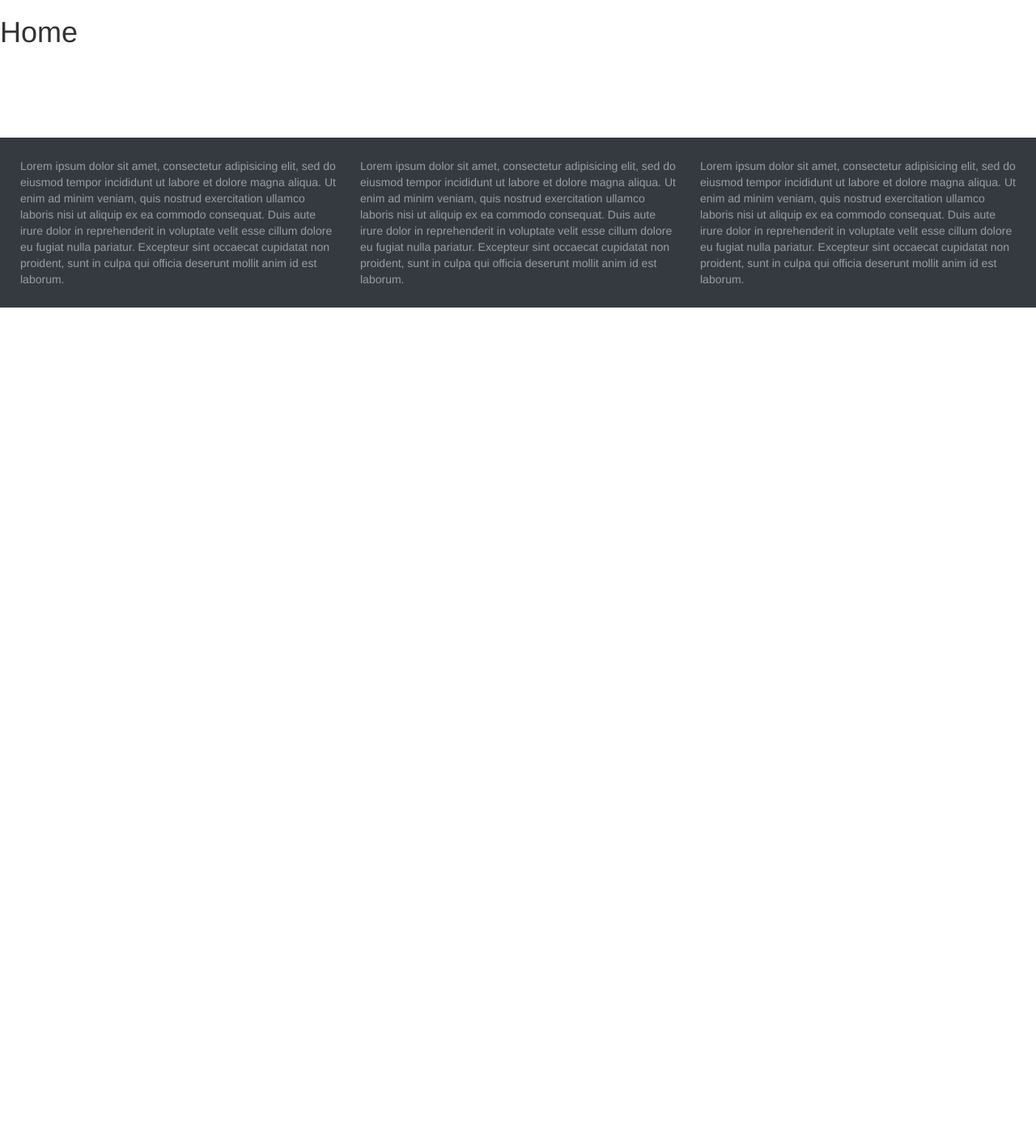
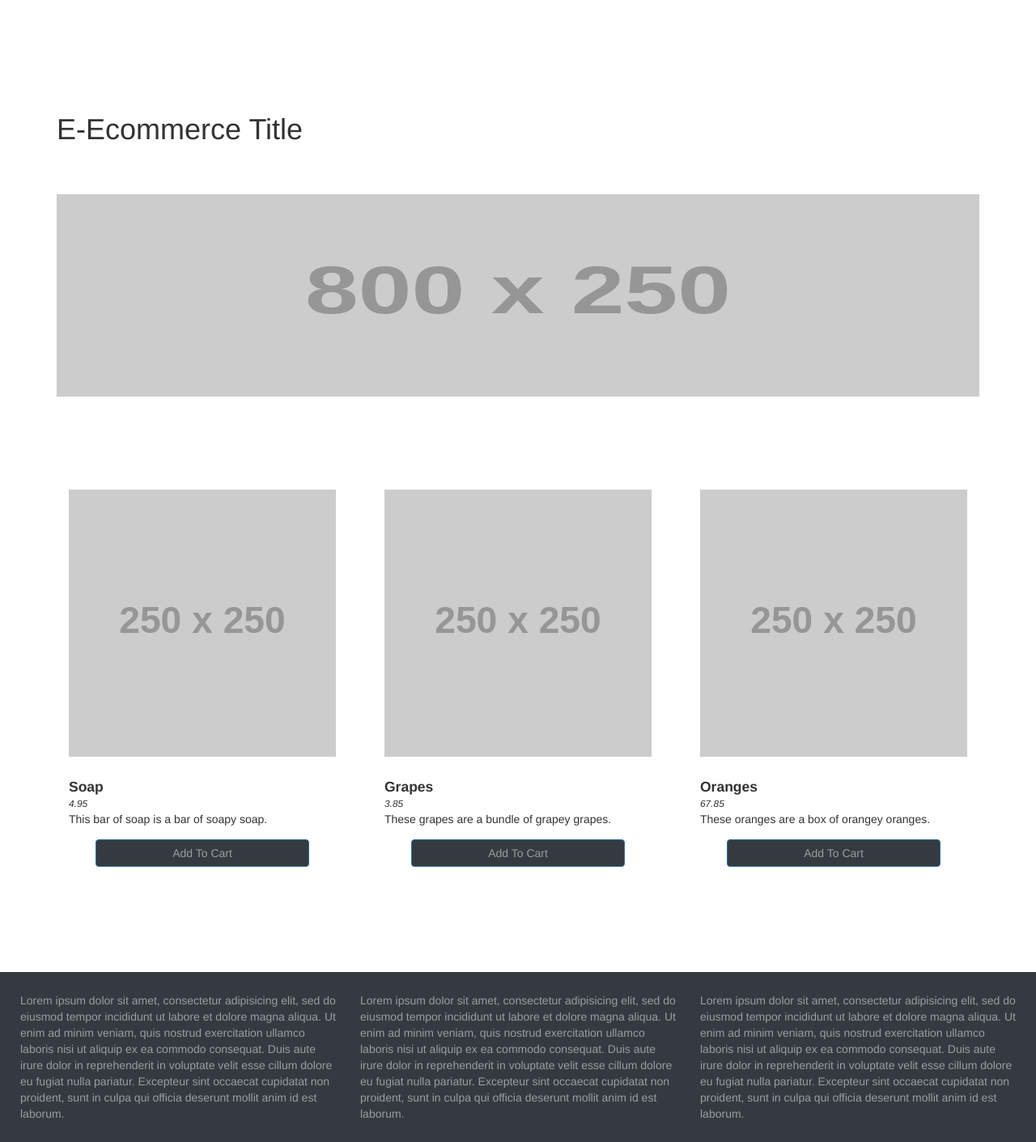
Before and after one commit to jbabi0/Twitter_Ecommerce, a Flask app: page / in a window 1280 px wide. Shown: the part 56-1467 px from the top of that part at 81% size. Before the commit the page ends 800 px from the top of that part, so only its background shows below. Run offline with Flask 2, Linux system fonts and the light colour scheme; the page is wider than the window, and the part outside it is not shown; some libraries are stand-ins or nearby versions.

Commit message:
Home page completed merge with master

```diff
--- a/app/routes.py
+++ b/app/routes.py
@@ -7,4 +7,27 @@ from flask import render_template, url_for, redirect
 @app.route('/')
 @app.route('/index')
 def index():
-    return render_template('index.html')
+    products = {
+    101:    {
+            "id": 101,
+            "title": "Soap",
+            "price": 4.95,
+            "url": "http://placehold.it/250x250",
+            'desc': "This bar of soap is a bar of soapy soap."
+            },
+    102:    {
+            "id": 102,
+            "title": "Grapes",
+            "price": 3.85,
+            "url": "http://placehold.it/250x250",
+            "desc": "These grapes are a bundle of grapey grapes."
+    },
+    103:    {
+            "id": 103,
+            "title": "Oranges",
+            "price": 67.85,
+            "url": "http://placehold.it/250x250",
+            "desc": "These oranges are a box of orangey oranges."
+            }
+    }
+    return render_template('index.html', products=products)
--- a/app/static/css/main.css
+++ b/app/static/css/main.css
@@ -2,6 +2,41 @@ body{
   overflow-x: hidden;
   margin: 0px;
 }
+
+.extra-top-margin {
+margin-top: 100px;
+}
+
+.header-img {
+  margin-top: 50px;
+  width: 100%;
+  height: 250px;
+}
+
+.card {
+  padding: 15px;
+  margin-top: 75px;
+}
+.card-img {
+  width: 100%;
+  margin: 25px auto;
+}
+.card-title {
+  font-size: 125%;
+  font-weight: bold;
+}
+.card-subtitle {
+  font-size: 85%;
+  font-style: italic;
+}
+.btn-primary {
+  width: 80%;
+  display: block;
+  margin: 15px auto;
+  background-color: #343a40!important;
+  color: rgba(255, 255, 255, 0.5);
+}
+
 
 footer {
   margin-top: 100px;
--- a/app/templates/index.html
+++ b/app/templates/index.html
@@ -7,5 +7,33 @@
 
   <!-- put content for this page into app_content block, not content block, as to not overwrite footer -->
   {% block app_content %}
-    <h1>Home</h1>
+    <div class="container">
+      <div class="row extra-top-margin">
+        <div class="col-md-12">
+          <h1>E-Ecommerce Title</h1>
+        </div>
+      </div>
+      <div class="row">
+        <div class="col-md-12">
+          <img class="header-img" src="http://placehold.it/800x250" alt="Placeholder Image">
+        </div> <!-- ends col 12 for header image -->
+      </div> <!-- ends row for header image -->
+
+      <div class="row">
+      {% for k, v in products.items() %}
+        <div class="col-md-4">
+          <div class="card">
+            <div class="card-img-top">
+              <img class="card-img" src="{{ v.url }}" alt="Product">
+            </div>
+            <div class="card-title">{{ v.title }}</div>
+            <div class="card-subtitle">{{ v.price }}</div>
+            <div class="card-text">{{ v.desc }}</div>
+            <button class="btn btn-primary" onclick="console.log({{ k }})">Add To Cart</button>
+          </div> <!-- ends card -->
+        </div> <!-- ends col 4 for card -->
+      {% endfor %}
+    </div> <!-- ends row for card -->
+
+    </div>
     {% endblock %}
```
